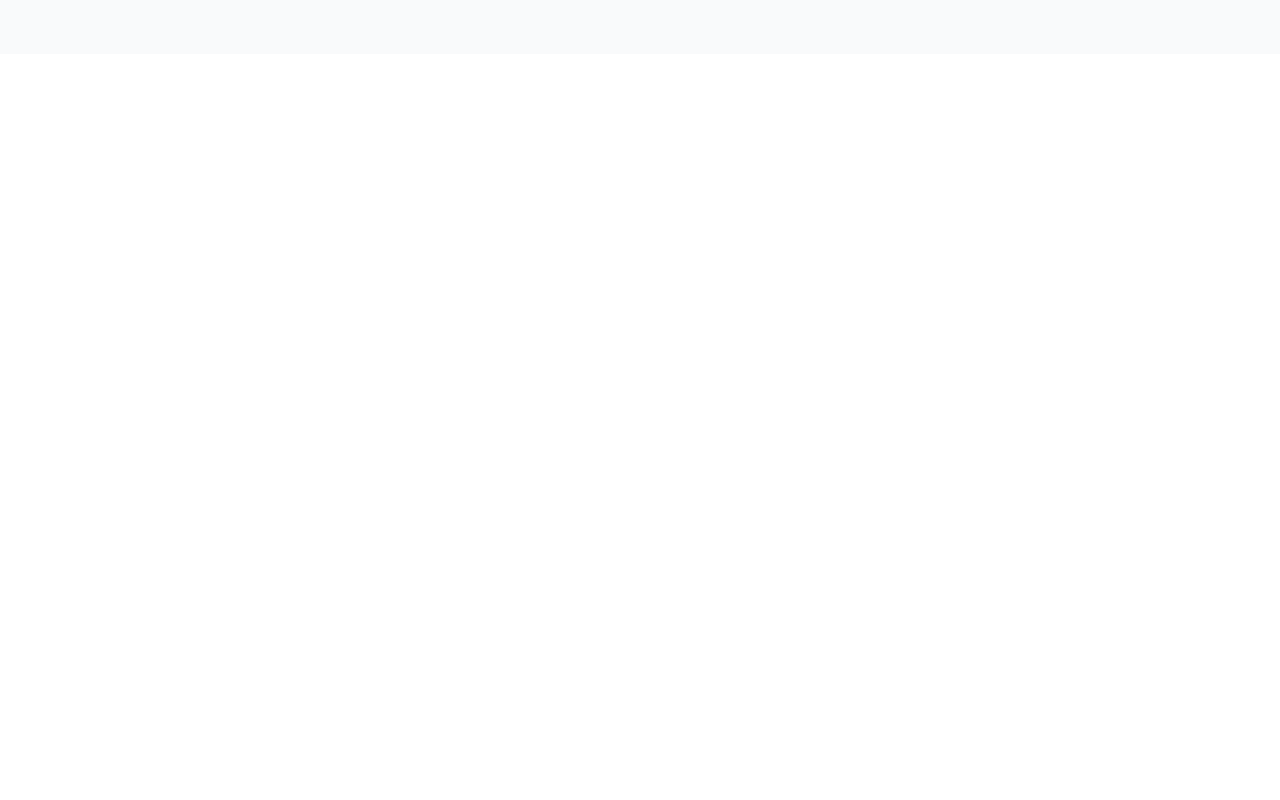
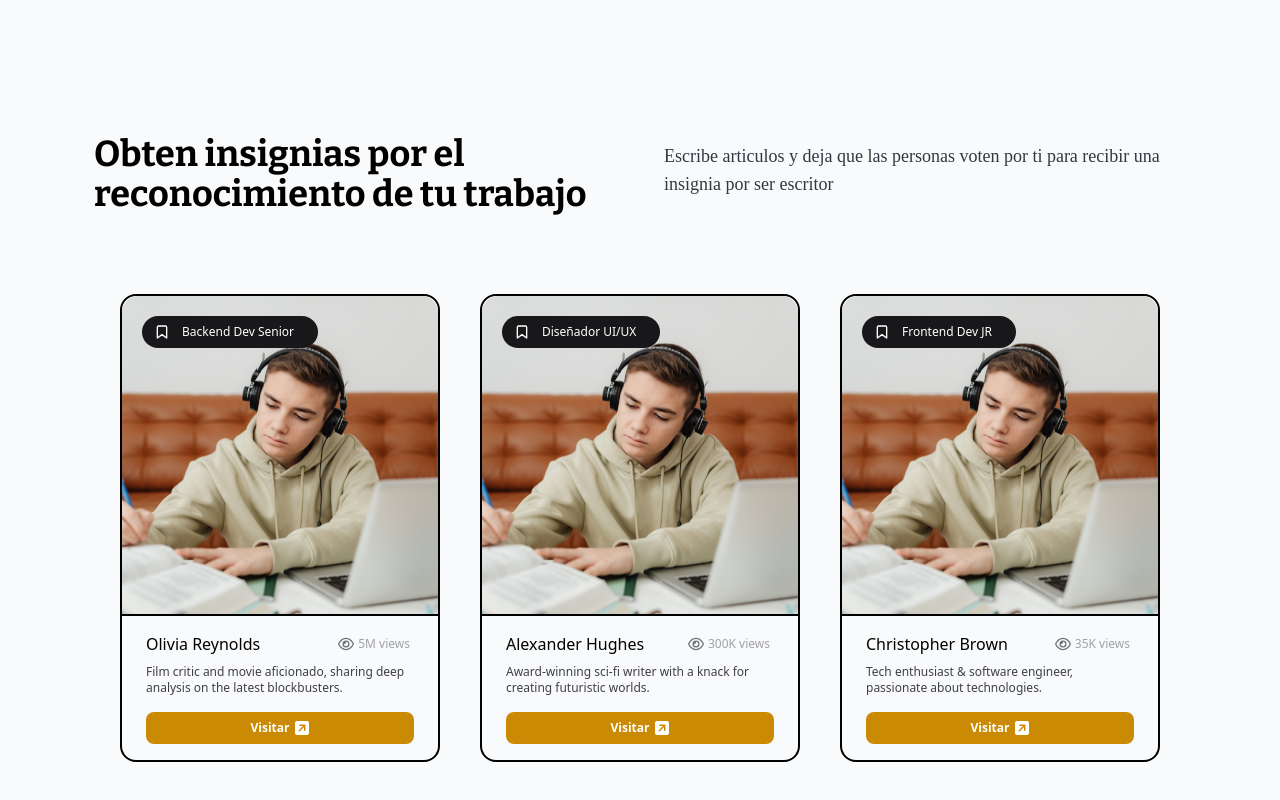
Before and after one commit to VopperCommunity/vopper-shares, a SvelteKit app: page / in a window 1280 px wide. Shown: the part 1100-1900 px from the top of the page. Before the commit the page ends 1154 px from the top, so only its background shows below. Built offline with nearby package versions, Linux system fonts and the light colour scheme.

Commit message:
feat: Recognitions section

```diff
--- /dev/null
+++ b/src/components/landing/RecognizedDevCard.svelte
@@ -0,0 +1,57 @@
+<script>
+  export let customClass = "";
+  export let fullName = "";
+  export let description = "";
+  // export let roleIcon = '';
+  export let role = "";
+  export let imgSrc = "";
+  // export let userId = 0;
+  export let views = 0;
+  $: strViews = formatViews(views);
+
+  function formatViews(num = 0) {
+    if (num >= 1000000) {
+      return `${(num / 1000000).toFixed(0)}M`;
+    } else if (num >= 1000) {
+      return `${(num / 1000).toFixed(0)}K`;
+    } else {
+      return num.toString();
+    }
+  }
+</script>
+
+<div class={`relative max-w-xs min-w-[300px] rounded-2xl border-black border-2 hover:shadow-2xl duration-200 ${customClass}`}>
+  <div class="absolute top-5 left-5 flex items-center px-3 py-2 bg-zinc-900 rounded-full">
+    <svg class="h-4 w-4 text-white" fill="none" viewBox="0 0 24 24" stroke="currentColor">
+      <path stroke-linecap="round" stroke-linejoin="round" stroke-width="2" d="M19 21l-7-5-7 5V5a2 2 0 012-2h10a2 2 0 012 2z" />
+    </svg>
+    <h1 class="mx-3 text-xs font-normal text-white">{role}</h1>
+  </div>
+
+  <img
+    class="w-full h-80 object-cover object-center rounded-t-2xl border-b-2 border-black"
+    src={imgSrc}
+    alt={`image of ${fullName}`}
+  />
+
+  <div class="px-6 py-4">
+    <div class="flex justify-between gap-0">
+      <h3 class="text-md font-normal w-[calc(100%-93px)]">
+        {fullName}
+      </h3>
+      <div class="flex max-w-[93px] items-center w-[fit-content]">
+        <svg class="h-4 w-4 fill-current text-zinc-500" xmlns="http://www.w3.org/2000/svg" viewBox="0 0 576 512"><!--!Font Awesome Free 6.5.2 by @fontawesome - https://fontawesome.com License - https://fontawesome.com/license/free Copyright 2024 Fonticons, Inc.--><path d="M288 80c-65.2 0-118.8 29.6-159.9 67.7C89.6 183.5 63 226 49.4 256c13.6 30 40.2 72.5 78.6 108.3C169.2 402.4 222.8 432 288 432s118.8-29.6 159.9-67.7C486.4 328.5 513 286 526.6 256c-13.6-30-40.2-72.5-78.6-108.3C406.8 109.6 353.2 80 288 80zM95.4 112.6C142.5 68.8 207.2 32 288 32s145.5 36.8 192.6 80.6c46.8 43.5 78.1 95.4 93 131.1c3.3 7.9 3.3 16.7 0 24.6c-14.9 35.7-46.2 87.7-93 131.1C433.5 443.2 368.8 480 288 480s-145.5-36.8-192.6-80.6C48.6 356 17.3 304 2.5 268.3c-3.3-7.9-3.3-16.7 0-24.6C17.3 208 48.6 156 95.4 112.6zM288 336c44.2 0 80-35.8 80-80s-35.8-80-80-80c-.7 0-1.3 0-2 0c1.3 5.1 2 10.5 2 16c0 35.3-28.7 64-64 64c-5.5 0-10.9-.7-16-2c0 .7 0 1.3 0 2c0 44.2 35.8 80 80 80zm0-208a128 128 0 1 1 0 256 128 128 0 1 1 0-256z"/></svg>
+        <span class="px-1 text-xs text-zinc-400">{strViews} views</span>
+      </div>
+    </div>
+    <p class="py-2 text-zinc-700 dark:text-gray-400 text-xs">{description}</p>
+    <button
+      class="mt-2 px-4 py-2 w-full text-xs font-semibold text-white bg-yellow-600 rounded-lg inline-flex justify-center"
+      >Visitar <svg class="ml-1 h-4 w-4 fill-current text-white" xmlns="http://www.w3.org/2000/svg" viewBox="0 0 448 512"
+        ><!--!Font Awesome Free 6.5.2 by @fontawesome - https://fontawesome.com License - https://fontawesome.com/license/free Copyright 2024 Fonticons, Inc.--><path
+          d="M384 32c35.3 0 64 28.7 64 64V416c0 35.3-28.7 64-64 64H64c-35.3 0-64-28.7-64-64V96C0 60.7 28.7 32 64 32H384zM160 144c-13.3 0-24 10.7-24 24s10.7 24 24 24h94.1L119 327c-9.4 9.4-9.4 24.6 0 33.9s24.6 9.4 33.9 0l135-135V328c0 13.3 10.7 24 24 24s24-10.7 24-24V168c0-13.3-10.7-24-24-24H160z"
+        /></svg
+      >
+    </button>
+  </div>
+</div>
--- a/src/routes/+page.svelte
+++ b/src/routes/+page.svelte
@@ -1,6 +1,41 @@
 <script>
   import estudio from "$lib/images/estudio_landing.png"; //importacion de estudio
+  import RecognizedDevCard from "../components/landing/RecognizedDevCard.svelte";
   import Navbar from "../components/navbar/Navbar.svelte"; //importacion de navbar (falta responsive)
+  let devsRecognized = [
+    {
+      fullName: "Olivia Reynolds",
+      description:
+        "Film critic and movie aficionado, sharing deep analysis on the latest blockbusters.",
+      role: "Backend Dev Senior",
+      views: 5200000,
+      imgSrc: estudio,
+    },
+    {
+      fullName: "Alexander Hughes",
+      description:
+        "Award-winning sci-fi writer with a knack for creating futuristic worlds.",
+      role: "Diseñador UI/UX",
+      views: 300000,
+      imgSrc: estudio,
+    },
+    {
+      fullName: "Christopher Brown",
+      description:
+        "Tech enthusiast & software engineer, passionate about technologies.",
+      role: "Frontend Dev JR",
+      views: 35000,
+      imgSrc: estudio,
+    },
+    {
+      fullName: "Sophia Anderson",
+      description:
+        "Fashionista and stylist, guide to build your personal and sustainable closet.",
+      role: "Ingeniera DevOps",
+      views: 232,
+      imgSrc: estudio,
+    },
+  ];
 </script>
 
 <Navbar />
@@ -51,11 +86,39 @@
 <!--Images section-->
 <section class="relative bg-gray-50">
   <div class="container py-20">
-    <div class="text-3xl font-principal text-center font-semibold md:text-4xl 2xl:text-5xl">
+    <div
+      class="text-3xl font-principal text-center font-semibold md:text-4xl 2xl:text-5xl"
+    >
       <h2>Encuentra Articulos de calidad sobre programacion</h2>
     </div>
-    <div>
+    <div></div>
+  </div>
+</section>
 
+<!-- ----------------------------------- Recognitions section ----------------------------------- -->
+<section class="relative bg-gray-50">
+  <div class="container py-20">
+    <div class="px-5 grid grid-cols-1 lg:grid-cols-2">
+      <div class="px-6 text-3xl font-bold font-principal md:text-4xl 2xl:text-5xl">
+        <h2>Obten insignias por el reconocimiento de tu trabajo</h2>
+      </div>
+      <p
+        class="pt-2 px-6 font-[Raleway] md:text-lg 2xl:text-xl font-normal text-[#323842]"
+      >
+        Escribe articulos y deja que las personas voten por ti para recibir una
+        insignia por ser escritor
+      </p>
+    </div>
+    <div class="mt-20 flex flex-wrap justify-center gap-10">
+      {#each devsRecognized as dev}
+        <RecognizedDevCard
+          fullName={dev.fullName}
+          description={dev.description}
+          role={dev.role}
+          views={dev.views}
+          imgSrc={dev.imgSrc}
+        />
+      {/each}
     </div>
   </div>
 </section>
```
